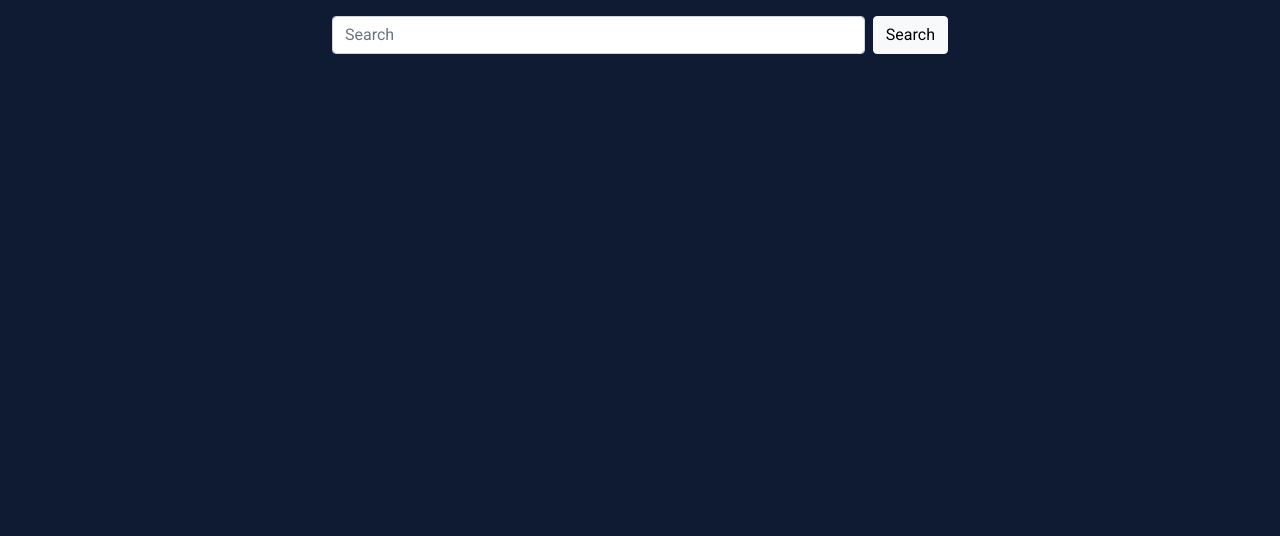
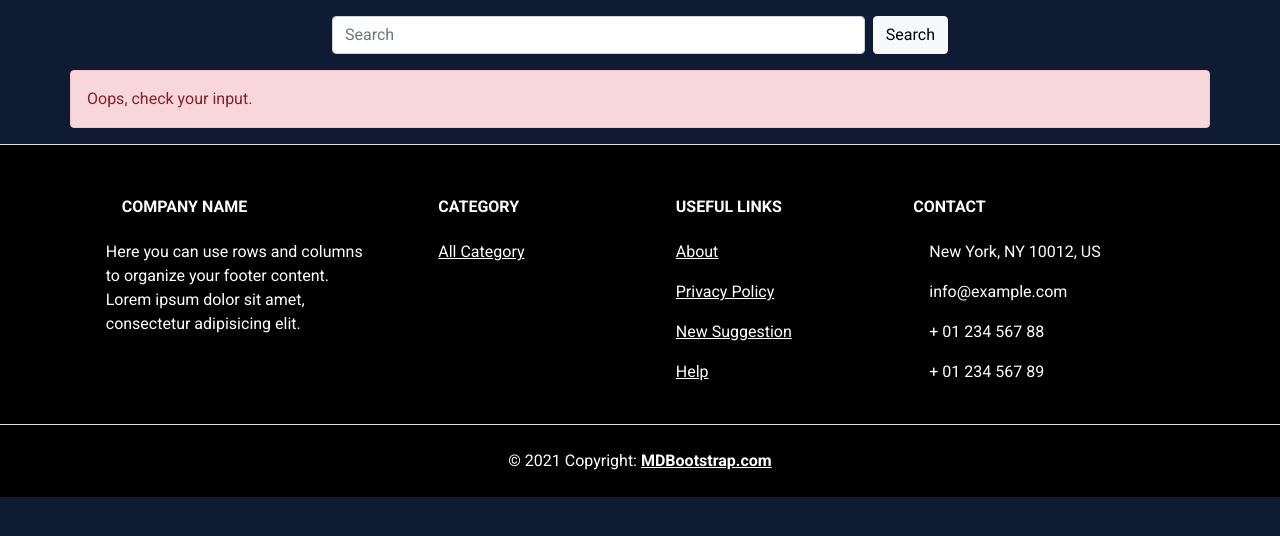
Before and after one commit to abijithdel/Anime-web, a Django app: page /search/ in a window 1280 px wide. Shown: the part 72-608 px from the top of the page. Run offline with Django 4.2, Linux system fonts and the light colour scheme.

Commit message:
add footer. optimize code

```diff
--- a/static/css/style.css
+++ b/static/css/style.css
@@ -75,25 +75,7 @@ body{
 }
 
 /* Video Page  */
-.video-div{
-    margin: 10px;
-   width: 900px;
+.redi{
+    border-radius: 10px;
 }
-.video-div video{
-   width: 900px;
-   border-radius: 10px;
-}
-@media only screen and (max-width: 768px) {
-    .video-div{
-        margin: 1px;
-       width: 100%;
-    }
-    .video-div video{
-        width: 100%;
-        border-radius: 8px;
-     }
-}
-.video-right-bar video{
-    width: 50%;
-    height: 300px;
-}
+/* footer page  */
--- a/templates/base.html
+++ b/templates/base.html
@@ -56,6 +56,91 @@
     {% block main %}{% endblock main %}
 
 
+<footer class="text-center text-lg-start bg-body-tertiary text-muted pt-1 border-top" style="background-color: black; ">
+
+    <section class="" >
+      <div class="container text-center text-md-start mt-5">
+        <!-- Grid row -->
+        <div class="row mt-3">
+          <!-- Grid column -->
+          <div class="col-md-3 col-lg-4 col-xl-3 mx-auto mb-4 text-white">
+            <!-- Content -->
+            <h6 class="text-uppercase fw-bold mb-4">
+              <i class="fas fa-gem me-3"></i>Company name
+            </h6>
+            <p>
+              Here you can use rows and columns to organize your footer content. Lorem ipsum
+              dolor sit amet, consectetur adipisicing elit.
+            </p>
+          </div>
+          <!-- Grid column -->
+
+          <!-- Grid column -->
+          <div class="col-md-2 col-lg-2 col-xl-2 mx-auto mb-4 text-white">
+            <!-- Links -->
+            <h6 class="text-uppercase fw-bold mb-4">
+              CATEGORY
+            </h6>
+            {% for x in Category|slice:":5" %}
+            <p>
+              <a href="{% url "category_sp" x.name %}" class="text-reset">{{x.name}}</a>
+            </p>
+            {% endfor %}
+            <p>
+              <a href="{% url "category" %}" class="text-reset">All Category</a>
+            </p>
+          </div>
+          <!-- Grid column -->
+
+          <!-- Grid column -->
+          <div class="col-md-3 col-lg-2 col-xl-2 mx-auto mb-4 text-white">
+            <!-- Links -->
+            <h6 class="text-uppercase fw-bold mb-4">
+              Useful links
+            </h6>
+            <p>
+              <a href="#!" class="text-reset">About</a>
+            </p>
+            <p>
+              <a href="#!" class="text-reset">Privacy Policy</a>
+            </p>
+            <p>
+              <a href="#!" class="text-reset">New Suggestion</a>
+            </p>
+            <p>
+              <a href="#!" class="text-reset">Help</a>
+            </p>
+          </div>
+          <!-- Grid column -->
+
+          <!-- Grid column -->
+          <div class="col-md-4 col-lg-3 col-xl-3 mx-auto mb-md-0 mb-4 text-white">
+            <!-- Links -->
+            <h6 class="text-uppercase fw-bold mb-4">Contact</h6>
+            <p><i class="fas fa-home me-3"></i> New York, NY 10012, US</p>
+            <p>
+              <i class="fas fa-envelope me-3"></i>
+              info@example.com
+            </p>
+            <p><i class="fas fa-phone me-3"></i> + 01 234 567 88</p>
+            <p><i class="fas fa-print me-3"></i> + 01 234 567 89</p>
+          </div>
+          <!-- Grid column -->
+        </div>
+        <!-- Grid row -->
+      </div>
+    </section>
+    <!-- Section: Links  -->
+
+    <!-- Copyright -->
+    <div class="text-center p-4 text-white border-top" style="background-color: black; ">
+      © 2021 Copyright:
+      <a class="text-reset fw-bold" href="https://mdbootstrap.com/">MDBootstrap.com</a>
+    </div>
+    <!-- Copyright -->
+  </footer>
+  <!-- Footer -->
+
     <script src="https://cdn.jsdelivr.net/npm/@popperjs/core@2.9.2/dist/umd/popper.min.js" integrity="sha384-IQsoLXl5PILFhosVNubq5LC7Qb9DXgDA9i+tQ8Zj3iwWAwPtgFTxbJ8NT4GN1R8p" crossorigin="anonymous"></script>
     <script src="https://cdn.jsdelivr.net/npm/bootstrap@5.0.2/dist/js/bootstrap.bundle.min.js" integrity="sha384-MrcW6ZMFYlzcLA8Nl+NtUVF0sA7MsXsP1UyJoMp4YLEuNSfAP+JcXn/tWtIaxVXM" crossorigin="anonymous"></script>
   </body>
--- a/templates/core/category/one_category.html
+++ b/templates/core/category/one_category.html
@@ -8,7 +8,7 @@
       {% for x in Fvideo %}
       <div class="col-lg-4 col-md-6 mb-4">
         <div class="thumbnail">
-          <a href="{% url "video" x.id %}"><img src="{{x.image.url}}" alt="Thumbnail" class="img-fluid"></a>
+          <a href="{% url "video" x.id x.category %}"><img src="{{x.image.url}}" alt="Thumbnail" class="img-fluid"></a>
           <div class="pt-2">
             <h5 class="mb-1">{{x.title}}</h5>
           </div>
--- a/templates/index.html
+++ b/templates/index.html
@@ -6,7 +6,7 @@
       {% for x in Content %}
       <div class="col-lg-4 col-md-6 mb-4">
         <div class="thumbnail">
-          <a href="{% url "video" x.id %}"><img src="{{x.image.url}}" alt="Thumbnail" class="img-fluid"></a>
+          <a href="{% url "video" x.id x.category %}"><img src="{{x.image.url}}" alt="Thumbnail" class="img-fluid"></a>
           <div class="pt-2">
             <h5 class="mb-1">{{x.title}}</h5>
             <a href="{% url "category_sp" x.category %}"><p class="text-muted mb-1">{{x.category}}</p></a>
--- a/templates/search.html
+++ b/templates/search.html
@@ -4,55 +4,39 @@
 
 <div class='container'>
     <div class='row'>
+
         {% if Content_dataa %}
-
             {% for x in Content_dataa %}
                 <div class="col-lg-4 col-md-6 mb-4">
                     <div class="thumbnail">
-              <a href="{% url "video" x.id %}"><img src="{{x.image.url}}" alt="Thumbnail" class="img-fluid"></a>
+                        <a href="{% url "video" x.id x.category %}"><img src="{{ x.image.url }}" alt="Thumbnail" class="img-fluid"></a>
                         <div class="pt-2">
-                <h5 class="mb-1">{{x.title}}</h5>
-                <a href="{% url "category_sp" x.category %}"><p class="text-muted mb-1">{{x.category}}</p></a>
+                            <h5 class="mb-1">{{ x.title }}</h5>
+                            <a href="{% url 'category_sp' x.category %}"><p class="text-muted mb-1">{{ x.category }}</p></a>
                         </div>
                     </div>
                 </div>
             {% endfor %}
+        {% endif %}
 
 
-       {% endif %}
-
-       {% if animes_data %}
-
-        {% for x in animes_data %}
+        {% if Category_data %}
+            {% for x in Category_data %}
                 <div class="col-lg-4 col-md-6 mb-4">
                     <div class="thumbnail">
-              <a href="{% url "anime_vid" x.id %}"><img src="{{x.aimage.url}}" alt="Thumbnail" class="img-fluid"></a>
+                        <a href="{% url 'category_sp' x.name %}"><img src="{{ x.img.url }}" alt="Thumbnail" class="img-fluid"></a>
                         <div class="pt-2">
-                <h5 class="mb-1">{{x.atitle}}</h5>
-                <a href="{% url "category_sp" x.acategory %}"><p class="text-muted mb-1">{{x.acategory}}</p></a>
+                            <h5 class="mb-1">{{ x.name }}</h5>
                         </div>
                     </div>
                 </div>
             {% endfor %}
-
-
         {% endif %}
 
-       {% if Movies_data %}
-
-       {% for x in Movies_data %}
-       <div class="col-lg-4 col-md-6 mb-4">
-           <div class="thumbnail">
-             <a href="{% url "movies_vid" x.id %}"><img src="{{x.mimage.url}}" alt="Thumbnail" class="img-fluid"></a>
-             <div class="pt-2">
-               <h5 class="mb-1">{{x.mtitle}}</h5>
-               <a href="{% url "category_sp" x.mcategory %}"><p class="text-muted mb-1">{{x.mcategory}}</p></a>
+        {% if not Movies_data and not animes_data and not Content_dataa and not Category_data %}
+            <div class="alert alert-danger" role="alert">
+                Oops, check your input.
             </div>
-           </div>
-       </div>
-       {% endfor %}
-
-
         {% endif %}
     </div>
 </div>
--- a/v_core/admin.py
+++ b/v_core/admin.py
@@ -4,5 +4,3 @@ from . models import Category,Content,animes,Movies
 
 admin.site.register(Category)
 admin.site.register(Content)
-admin.site.register(animes)
-admin.site.register(Movies)
--- a/v_core/urls.py
+++ b/v_core/urls.py
@@ -6,9 +6,7 @@ urlpatterns = [
     path('animes/',views.anime, name='animes'),
     path('movies/',views.movies, name='movies'),
     path('category/',views.category, name='category'),
-    path('video/<pk>',views.video, name='video'),
+    path('video/<pk>/<foo>',views.video, name='video'),
     path('category/<str:foo>',views.category_one, name='category_sp'),
-    path('animes/<pk>',views.anime_video, name='anime_vid'),
-    path('movies/<pk>',views.movies_video, name='movies_vid'),
     path('search/',views.search, name='search'),
 ]
--- a/v_core/views.py
+++ b/v_core/views.py
@@ -8,20 +8,23 @@ from django.db.models import Q
 def home(req):
     Categorys = Category.objects.all()
     Contents = Content.objects.all()
+    count = Category.objects.count()
     return render(req,'index.html',{'Category':Categorys, 'Content':Contents})
 
 
 
 def anime(req):
     Categorys = Category.objects.all()
-    ani = animes.objects.all()
-    return render(req,'core/animes.html',{'Category':Categorys,'animes':ani})
+    Category_name = Category.objects.get(name = 'Amine')
+    filt_cvideo = Content.objects.filter(category = Category_name)
+    return render(req,'core/animes.html',{'Category':Categorys,'filt_cvideo':filt_cvideo})
 
 
 def movies(req):
     Categorys = Category.objects.all()
-    mvi = Movies.objects.all()
-    return render(req,'core/movies.html',{'Category':Categorys,'Movies':mvi})
+    Category_name = Category.objects.get(name = 'Movies')
+    filt_cvideo = Content.objects.filter(category = Category_name)
+    return render(req,'core/movies.html',{'Category':Categorys,'filt_cvideo':filt_cvideo})
 
 
 def category(req):
@@ -29,20 +32,14 @@ def category(req):
     return render(req,'core/category/category.html',{'Category':Categorys})
 
 
-def video(req,pk):
+def video(req,foo,pk):
     Categorys = Category.objects.all()
     Contents = Content.objects.get(id=pk)
-    return render(req,'core/video.html',{'Category':Categorys,'Content':Contents})
+    category_vid = Category.objects.get(name=foo)
+    category_video_page = Content.objects.filter(category=category_vid)
+    return render(req,'core/video.html',{'Category':Categorys,'Content':Contents,'category_video_page':category_video_page})
 
-def anime_video(req,pk):
-    Categorys = Category.objects.all()
-    mvi_vie = animes.objects.get(id=pk)
-    return render(req,'core/anime_video.html',{'Category':Categorys,'Content':mvi_vie})
 
-def movies_video(req,pk):
-    Categorys = Category.objects.all()
-    ani_vie = Movies.objects.get(id=pk)
-    return render(req,'core/movies_video.html',{'Category':Categorys,'Content':ani_vie})
 
 def category_one(req,foo):
     Categorys = Category.objects.all()
@@ -51,12 +48,9 @@ def category_one(req,foo):
     return render(req,'core/category/one_category.html',{'Category':Categorys ,'Fvideo':filt_video,'category_name':category_name})
 
 def search(req):
-    search_data = []
     if req.POST:
         data = req.POST.get('search')
         Content_data = Content.objects.filter(title__icontains = data)
-        animes_data = animes.objects.filter(atitle__icontains = data)
-        Movies_data = Movies.objects.filter(mtitle__icontains = data)
-
-        return render(req,'search.html',{'Content_dataa': Content_data,'animes_data':animes_data,'Movies_data':Movies_data} )
+        Category_data = Category.objects.filter(name__icontains = data)
+        return render(req,'search.html',{'Content_dataa': Content_data,'Category_data':Category_data} )
     return render(req,'search.html')
```
Also changed, not shown: templates/core/anime_video.html (deleted, +0 -14 lines), templates/core/animes.html (+10 -15 lines), templates/core/movies.html (+10 -15 lines), templates/core/movies_video.html (deleted, +0 -14 lines), templates/core/video.html (+27 -8 lines), db.sqlite3. Lines whose indentation alone changed are shown as unchanged.
